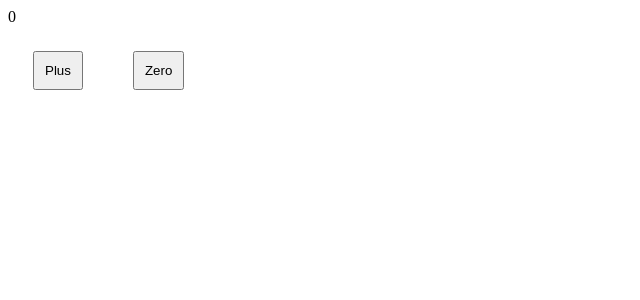
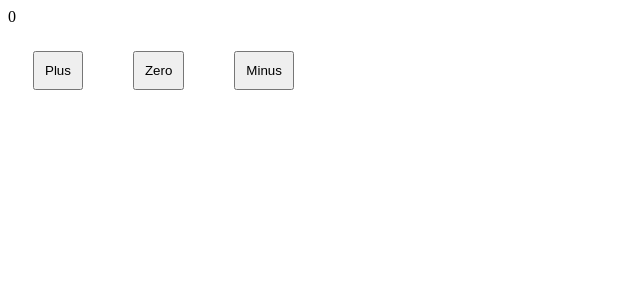
Before and after one commit to jmacosta/fullStackOpen, a React (Vite) app in the folder part1/courseinfo/: page / in a window 1280 px wide. Shown: the top 300 px of the page, without its empty margins (0-640 px from the left). Built offline with nearby package versions, Linux system fonts and the light colour scheme.

Commit message:
passing state to child components

```diff
--- a/part1/courseinfo/src/main.jsx
+++ b/part1/courseinfo/src/main.jsx
@@ -101,6 +101,41 @@ const App = () => {
 
 //Manejo de eventos
 
+// const App = () => {
+//   const [counter, setCounter] = useState(0);
+//   const increaseByOne = () => {
+//     setCounter(counter + 1);
+//   };
+//   const setToZero = () => {
+//     setCounter(0);
+//   };
+//   return (
+//     <div>
+//       <div>{counter}</div>
+
+//       <button
+//         style={{ margin: "25px", padding: "10px" }}
+//         onClick={increaseByOne}
+//       >
+//         Plus
+//       </button>
+//       <button style={{ margin: "25px", padding: "10px" }} onClick={setToZero}>
+//         Zero
+//       </button>
+//     </div>
+//   );
+// };
+
+// passing state to child components
+
+const Display = ({ counter }) => <div>{counter}</div>;
+
+const Button = ({ actionFunction, labelButton }) => (
+  <button style={{ margin: "25px", padding: "10px" }} onClick={actionFunction}>
+    {labelButton}
+  </button>
+);
+
 const App = () => {
   const [counter, setCounter] = useState(0);
   const increaseByOne = () => {
@@ -109,19 +144,15 @@ const App = () => {
   const setToZero = () => {
     setCounter(0);
   };
+  const decreaseByOne = () => {
+    setCounter(counter - 1);
+  };
   return (
     <div>
-      <div>{counter}</div>
-
-      <button
-        style={{ margin: "25px", padding: "10px" }}
-        onClick={increaseByOne}
-      >
-        Plus
-      </button>
-      <button style={{ margin: "25px", padding: "10px" }} onClick={setToZero}>
-        Zero
-      </button>
+      <Display counter={counter} />
+      <Button actionFunction={increaseByOne} labelButton="Plus" />
+      <Button actionFunction={setToZero} labelButton="Zero" />
+      <Button actionFunction={decreaseByOne} labelButton="Minus" />
     </div>
   );
 };
```
